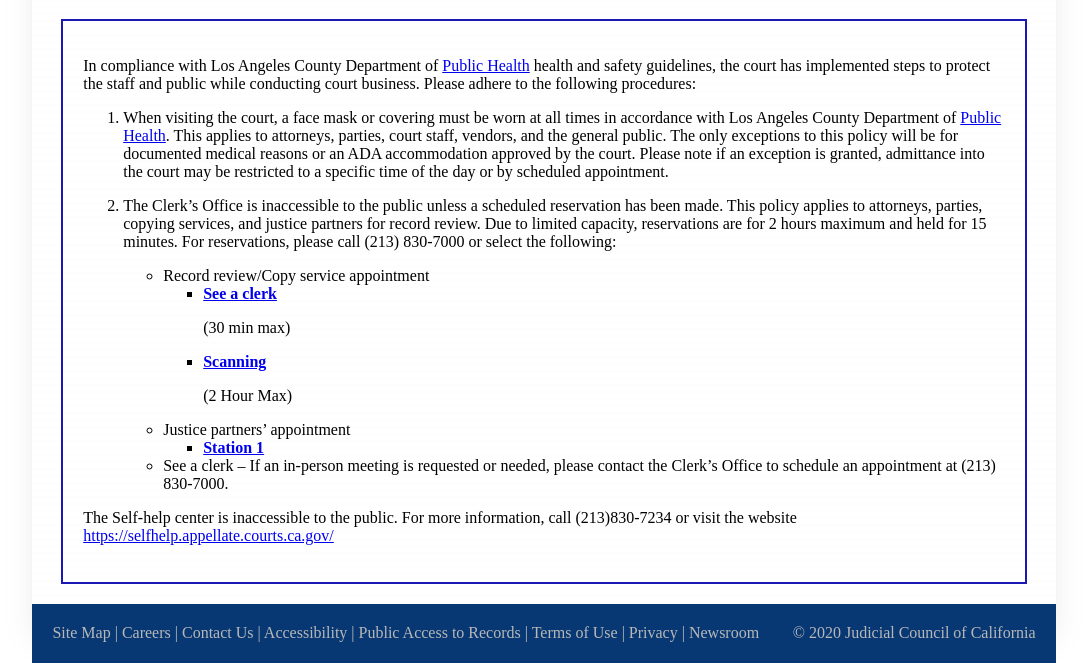
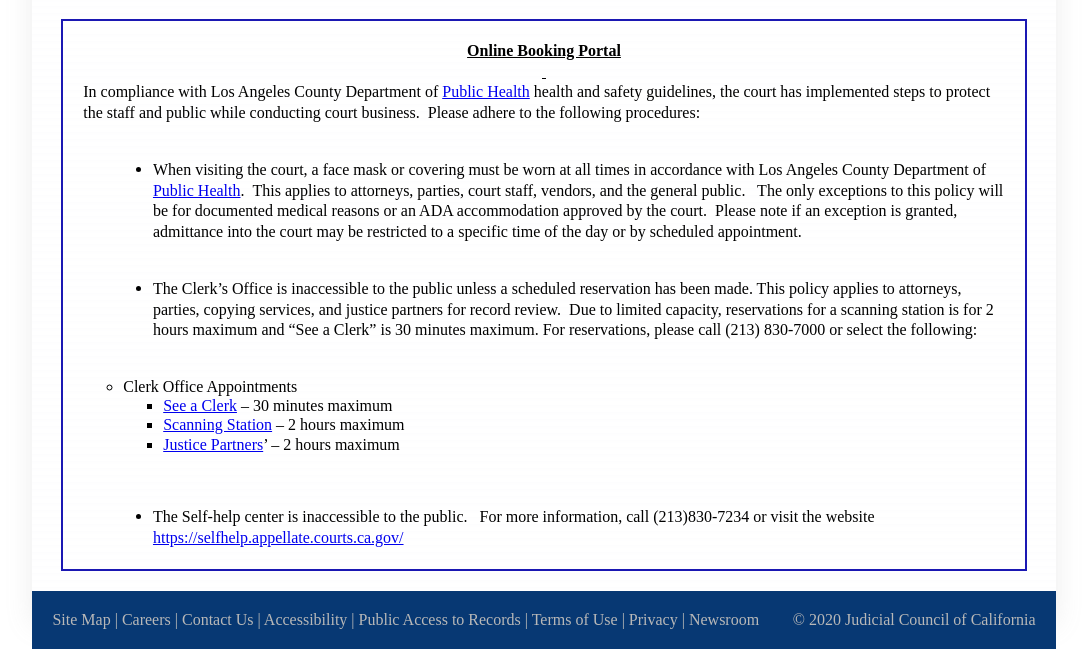
Before and after one commit to Raishy/COA, a plain HTML site: page index.html in a window 1280 px wide. Shown: the part 169-832 px from the top of the page, without its empty margins (96-1183 px from the left). Drawn offline with Linux system fonts and the light colour scheme; a web font is replaced by a local one.

Commit message:
Update index.html

```diff
--- a/index.html
+++ b/index.html
@@ -18,30 +18,37 @@
         <h1 id="title">2nd District Court of Appeal Clerk Appointment</h1>
 
           <div class ="div1">
-          <p>In compliance with Los Angeles County Department of <a href="http://www.publichealth.lacounty.gov/">Public Health</a> health and safety guidelines, the court has implemented steps to protect the staff and public while conducting court business. Please adhere to the following procedures:</p>
-          <ol>
-          <li>When visiting the court, a face mask or covering must be worn at all times in accordance with Los Angeles County Department of <a href="http://www.publichealth.lacounty.gov/">Public Health</a>. This applies to attorneys, parties, court staff, vendors, and the general public. The only exceptions to this policy will be for documented medical reasons or an ADA accommodation approved by the court. Please note if an exception is granted, admittance into the court may be restricted to a specific time of the day or by scheduled appointment.<p></p></li>
-          <li>The Clerk’s Office is inaccessible to the public unless a scheduled reservation has been made. This policy applies to attorneys, parties, copying services, and justice partners for record review. Due to limited capacity, reservations are for 2 hours maximum and held for 15 minutes. For reservations, please call (213) 830-7000 or select the following:</li>
-          </ol>
-          <ul>
-          <li style="list-style-type: none;">
-          <ul>
-          <li>Record review/Copy service appointment
-          <ul>
-          <li><a target="_blank" href="https://calendly.com/2dca/seeclerk"><strong>See a clerk</strong></a><p>(30 min max)</p></li>
-          <li><a target="_blank" href="https://calendly.com/2dca/scanning"><strong>Scanning</strong></a><p>(2 Hour Max)</p></li>
-          </ul>
-          </li>
-          <li>Justice partners’ appointment
-          <ul>
-          <li><strong><a href="https://calendly.com/2dca/judicalpartner">Station 1</a></strong></li>
-          </ul>
-          </li>
-          <li>See a clerk – If an in-person meeting is requested or needed, please contact the Clerk’s Office to schedule an appointment at (213) 830-7000.</li>
-          </ul>
-          </li>
-          </ul>
-          <p>The Self-help center is inaccessible to the public. For more information, call (213)830-7234 or visit the website <a href="https://selfhelp.appellate.courts.ca.gov/">https://selfhelp.appellate.courts.ca.gov/</a></p>
+          <p style='margin:0in;margin-bottom:.0001pt;line-height:120%;font-size:17px;font-family:"Century Schoolbook",serif;text-align:center;'><strong><u><span style="font-size:16px;line-height:120%;">Online Booking Portal</span></u></strong></p>
+<p style='margin:0in;margin-bottom:.0001pt;line-height:120%;font-size:17px;font-family:"Century Schoolbook",serif;text-align:center;'><strong><u><span style="font-size:16px;line-height:120%;"><span style="text-decoration:none;">&nbsp;</span></span></u></strong></p>
+<p style='margin:0in;margin-bottom:.0001pt;line-height:120%;font-size:17px;font-family:"Century Schoolbook",serif;'><span style="font-size:16px;line-height:120%;">In compliance with Los Angeles County Department of <a href="http://www.publichealth.lacounty.gov/">Public Health</a> health and safety guidelines, the court has implemented steps to protect the staff and public while conducting court business. &nbsp;Please adhere to the following procedures:</span></p>
+<p style='margin:0in;margin-bottom:.0001pt;line-height:120%;font-size:17px;font-family:"Century Schoolbook",serif;'><span style="font-size:16px;line-height:120%;">&nbsp;</span></p>
+<div style='margin:0in;margin-bottom:.0001pt;line-height:120%;font-size:17px;font-family:"Century Schoolbook",serif;'>
+    <ul style="margin-bottom:0in;list-style-type: disc;margin-left:29.75px;">
+        <li style='margin:0in;margin-bottom:.0001pt;line-height:120%;font-size:17px;font-family:"Century Schoolbook",serif;'><span style="line-height:120%;font-size:16px;">When visiting the court, a face mask or covering must be worn at all times in accordance with Los Angeles County Department of <a href="http://www.publichealth.lacounty.gov/">Public Health</a>. &nbsp;This applies to attorneys, parties, court staff, vendors, and the general public. &nbsp; The only exceptions to this policy will be for documented medical reasons or an ADA accommodation approved by the court. &nbsp;Please note if an exception is granted, admittance into the court may be restricted to a specific time of the day or by scheduled appointment.&nbsp;</span></li>
+    </ul>
+</div>
+<p style='margin:0in;margin-bottom:.0001pt;line-height:120%;font-size:17px;font-family:"Century Schoolbook",serif;'><span style="font-size:16px;line-height:120%;">&nbsp;</span></p>
+<div style='margin:0in;margin-bottom:.0001pt;line-height:120%;font-size:17px;font-family:"Century Schoolbook",serif;'>
+    <ul style="margin-bottom:0in;list-style-type: disc;margin-left:29.75px;">
+        <li style='margin:0in;margin-bottom:.0001pt;line-height:120%;font-size:17px;font-family:"Century Schoolbook",serif;'><span style="line-height:120%;font-size:16px;">The Clerk&rsquo;s Office is inaccessible to the public unless a scheduled reservation has been made. This policy applies to attorneys, parties, copying services, and justice partners for record review. &nbsp;Due to limited capacity, reservations for a scanning station is for 2 hours maximum and &ldquo;See a Clerk&rdquo; is 30 minutes maximum. For reservations, please call (213) 830-7000 or select the following:&nbsp;</span></li>
+    </ul>
+</div>
+<p style='margin:0in;margin-bottom:.0001pt;line-height:120%;font-size:17px;font-family:"Century Schoolbook",serif;margin-left:39.75pt;'><strong><span style="font-size:16px;line-height:120%;">&nbsp;</span></strong></p>
+<ol style="list-style-type: circle;">
+    <li><span style="line-height:120%;font-size:16px;">Clerk Office Appointments</span>
+        <ul style="list-style-type: square;">
+            <li><a href="https://calendly.com/2dca/seeclerk" rel="noopener noreferrer" target="_blank"><span style="line-height:120%;font-size:16px;">See a Clerk</span></a><span style="line-height:120%;font-size:16px;"> &ndash; 30 minutes maximum</span></li>
+            <li><a href="https://calendly.com/2dca/scanning" rel="noopener noreferrer" target="_blank"><span style="line-height:120%;font-size:16px;">Scanning Station</span></a><span style="line-height:120%;font-size:16px;"> &ndash; 2 hours maximum</span></li>
+            <li><a href="https://calendly.com/2dca/judicalpartner" rel="noopener noreferrer" target="_blank"><span style="line-height:120%;font-size:16px;">Justice Partners</span></a><span style="line-height:120%;font-size:16px;">&rsquo; &ndash; 2 hours maximum</span></li>
+        </ul>
+    </li>
+</ol>
+<p style='margin:0in;margin-bottom:.0001pt;line-height:120%;font-size:17px;font-family:"Century Schoolbook",serif;'><span style="font-size:16px;line-height:120%;">&nbsp;</span></p>
+<div style='margin:0in;margin-bottom:.0001pt;line-height:120%;font-size:17px;font-family:"Century Schoolbook",serif;'>
+    <ul style="margin-bottom:0in;list-style-type: disc;margin-left:29.75px;">
+        <li style='margin:0in;margin-bottom:.0001pt;line-height:120%;font-size:17px;font-family:"Century Schoolbook",serif;'><span style="line-height:120%;font-size:16px;">The Self-help center is inaccessible to the public. &nbsp; For more information, call (213)830-7234 or visit the website <a href="https://selfhelp.appellate.courts.ca.gov/">https://selfhelp.appellate.courts.ca.gov/</a></span></li>
+    </ul>
+</div>
           </div>
 
           <div class = "divbox2">
```
